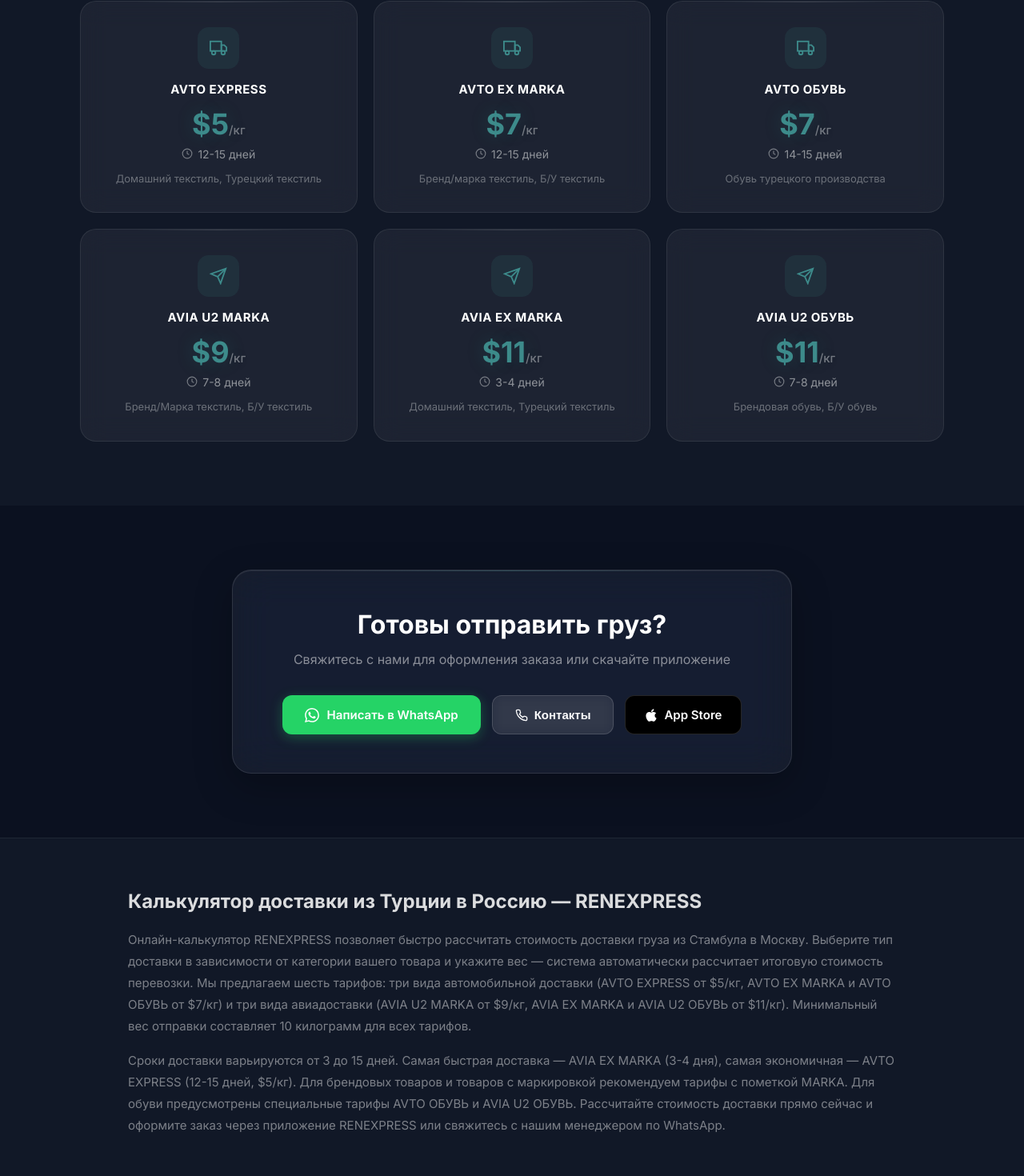
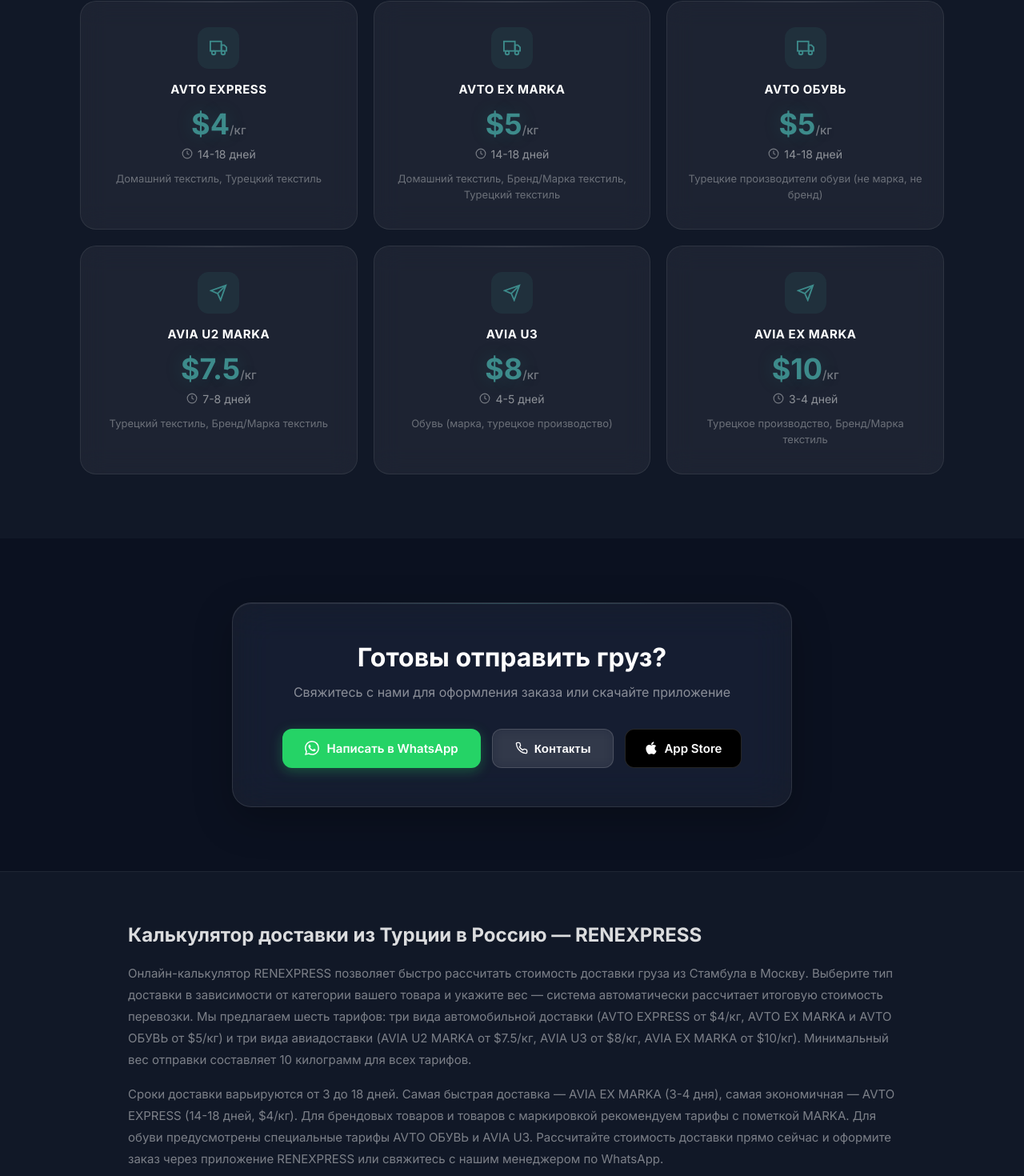
Before and after one commit to renexpress/renexpress-web, a React (Create React App) app: page /calculator in a window 1280 px wide. Shown: the part 1182-2652 px from the top of the page at 80% size. Built offline with nearby package versions, Linux system fonts and the light colour scheme.

Commit message:
price changes

```diff
--- a/public/index.html
+++ b/public/index.html
@@ -137,7 +137,7 @@
           "name": "Сколько стоит доставка из Турции в Россию?",
           "acceptedAnswer": {
             "@type": "Answer",
-            "text": "Стоимость доставки из Турции зависит от типа товара и способа перевозки. Авто доставка: от $5/кг (AVTO EXPRESS) до $7/кг. Авиа доставка: от $9/кг до $11/кг. Минимальный вес отправки — 10 кг."
+            "text": "Стоимость доставки из Турции зависит от типа товара и способа перевозки. Авто доставка: от $4/кг (AVTO EXPRESS) до $5/кг. Авиа доставка: от $7.5/кг до $10/кг. Минимальный вес отправки — 10 кг."
           }
         },
         {
@@ -145,7 +145,7 @@
           "name": "Какие сроки доставки из Стамбула в Москву?",
           "acceptedAnswer": {
             "@type": "Answer",
-            "text": "Авто доставка занимает 12-15 дней. Авиа доставка: AVIA EX MARKA — 3-4 дня, AVIA U2 MARKA и AVIA U2 ОБУВЬ — 7-8 дней."
+            "text": "Авто доставка занимает 14-18 дней. Авиа доставка: AVIA EX MARKA — 3-4 дня, AVIA U3 — 4-5 дней, AVIA U2 MARKA — 7-8 дней."
           }
         },
         {
--- a/src/pages/Calculator.js
+++ b/src/pages/Calculator.js
@@ -19,12 +19,12 @@
   };
 
   const deliveryTypes = [
-    { code: 'avto_express', name: 'AVTO EXPRESS', price: 5, days: '12-15', desc: 'Домашний текстиль, Турецкий текстиль' },
-    { code: 'avto_ex_marka', name: 'AVTO EX MARKA', price: 7, days: '12-15', desc: 'Бренд/марка текстиль, Б/У текстиль' },
-    { code: 'avto_obuv', name: 'AVTO ОБУВЬ', price: 7, days: '14-15', desc: 'Обувь турецкого производства' },
-    { code: 'avia_u2_marka', name: 'AVIA U2 MARKA', price: 9, days: '7-8', desc: 'Бренд/Марка текстиль, Б/У текстиль' },
-    { code: 'avia_ex_marka', name: 'AVIA EX MARKA', price: 11, days: '3-4', desc: 'Домашний текстиль, Турецкий текстиль' },
-    { code: 'avia_u2_obuv', name: 'AVIA U2 ОБУВЬ', price: 11, days: '7-8', desc: 'Брендовая обувь, Б/У обувь' },
+    { code: 'avto_express', name: 'AVTO EXPRESS', price: 4, days: '14-18', desc: 'Домашний текстиль, Турецкий текстиль' },
+    { code: 'avto_ex_marka', name: 'AVTO EX MARKA', price: 5, days: '14-18', desc: 'Домашний текстиль, Бренд/Марка текстиль, Турецкий текстиль' },
+    { code: 'avto_obuv', name: 'AVTO ОБУВЬ', price: 5, days: '14-18', desc: 'Турецкие производители обуви (не марка, не бренд)' },
+    { code: 'avia_u2_marka', name: 'AVIA U2 MARKA', price: 7.5, days: '7-8', desc: 'Турецкий текстиль, Бренд/Марка текстиль' },
+    { code: 'avia_u3', name: 'AVIA U3', price: 8, days: '4-5', desc: 'Обувь (марка, турецкое производство)' },
+    { code: 'avia_ex_marka', name: 'AVIA EX MARKA', price: 10, days: '3-4', desc: 'Турецкое производство, Бренд/Марка текстиль' },
   ];
 
   const calculate = () => {
@@ -337,14 +337,14 @@
             Онлайн-калькулятор RENEXPRESS позволяет быстро рассчитать стоимость доставки груза из Стамбула
             в Москву. Выберите тип доставки в зависимости от категории вашего товара и укажите вес —
             система автоматически рассчитает итоговую стоимость перевозки. Мы предлагаем шесть тарифов:
-            три вида автомобильной доставки (AVTO EXPRESS от $5/кг, AVTO EX MARKA и AVTO ОБУВЬ от $7/кг)
-            и три вида авиадоставки (AVIA U2 MARKA от $9/кг, AVIA EX MARKA и AVIA U2 ОБУВЬ от $11/кг).
+            три вида автомобильной доставки (AVTO EXPRESS от $4/кг, AVTO EX MARKA и AVTO ОБУВЬ от $5/кг)
+            и три вида авиадоставки (AVIA U2 MARKA от $7.5/кг, AVIA U3 от $8/кг, AVIA EX MARKA от $10/кг).
             Минимальный вес отправки составляет 10 килограмм для всех тарифов.
           </p>
           <p style={styles.seoText}>
-            Сроки доставки варьируются от 3 до 15 дней. Самая быстрая доставка — AVIA EX MARKA (3-4 дня),
-            самая экономичная — AVTO EXPRESS (12-15 дней, $5/кг). Для брендовых товаров и товаров с маркировкой
-            рекомендуем тарифы с пометкой MARKA. Для обуви предусмотрены специальные тарифы AVTO ОБУВЬ и AVIA U2 ОБУВЬ.
+            Сроки доставки варьируются от 3 до 18 дней. Самая быстрая доставка — AVIA EX MARKA (3-4 дня),
+            самая экономичная — AVTO EXPRESS (14-18 дней, $4/кг). Для брендовых товаров и товаров с маркировкой
+            рекомендуем тарифы с пометкой MARKA. Для обуви предусмотрены специальные тарифы AVTO ОБУВЬ и AVIA U3.
             Рассчитайте стоимость доставки прямо сейчас и оформите заказ через приложение RENEXPRESS или свяжитесь
             с нашим менеджером по WhatsApp.
           </p>
--- a/src/pages/FAQ.js
+++ b/src/pages/FAQ.js
@@ -23,15 +23,15 @@
     { q: 'Что такое код REN?', a: 'Код REN — это ваш персональный идентификатор в системе RENEXPRESS (например, REN123). Он присваивается при регистрации и используется для маркировки грузов, отслеживания заказов и идентификации клиента. Укажите ваш код REN при передаче товара поставщику.', cat: 'Общие вопросы' },
 
     // Доставка и сроки
-    { q: 'Сколько стоит доставка из Турции?', a: 'Стоимость зависит от типа товара и способа доставки. Авто доставка: от $5/кг (AVTO EXPRESS) до $7/кг (AVTO EX MARKA, AVTO ОБУВЬ). Авиа доставка: от $9/кг (AVIA U2 MARKA) до $11/кг (AVIA EX MARKA, AVIA U2 ОБУВЬ). Минимальный вес отправки — 10 кг.', cat: 'Доставка и сроки' },
-    { q: 'Какие сроки доставки из Стамбула в Москву?', a: 'Авто доставка занимает 12-15 дней (текстиль и обувь). Авиа доставка: AVIA EX MARKA — 3-4 дня, AVIA U2 MARKA и AVIA U2 ОБУВЬ — 7-8 дней. Точные сроки зависят от загруженности маршрутов и таможенного оформления.', cat: 'Доставка и сроки' },
+    { q: 'Сколько стоит доставка из Турции?', a: 'Стоимость зависит от типа товара и способа доставки. Авто доставка: от $4/кг (AVTO EXPRESS) до $5/кг (AVTO EX MARKA, AVTO ОБУВЬ). Авиа доставка: от $7.5/кг (AVIA U2 MARKA) до $10/кг (AVIA EX MARKA). Обувь авиа — AVIA U3 $8/кг. Минимальный вес отправки — 10 кг.', cat: 'Доставка и сроки' },
+    { q: 'Какие сроки доставки из Стамбула в Москву?', a: 'Авто доставка занимает 14-18 дней (текстиль и обувь). Авиа доставка: AVIA EX MARKA — 3-4 дня, AVIA U3 — 4-5 дней, AVIA U2 MARKA — 7-8 дней. Точные сроки зависят от загруженности маршрутов и таможенного оформления.', cat: 'Доставка и сроки' },
     { q: 'Какой минимальный вес для отправки?', a: 'Минимальный вес для отправки через RENEXPRESS составляет 10 килограмм. Это относится ко всем тарифам — как авто, так и авиа доставке. Если ваш груз меньше 10 кг, мы можем консолидировать его с другими отправками.', cat: 'Доставка и сроки' },
     { q: 'Отправляете ли вы грузы каждый день?', a: 'Да, мы осуществляем отправку грузов из Стамбула ежедневно. Это позволяет минимизировать время хранения товара на складе и обеспечить максимально быструю доставку вашего груза в Москву.', cat: 'Доставка и сроки' },
 
     // Типы грузов
-    { q: 'Что такое тариф AVTO EXPRESS?', a: 'AVTO EXPRESS — самый доступный тариф по цене $5/кг. Подходит для домашнего текстиля и турецкого текстиля без брендовых маркировок. Срок доставки — 12-15 дней автотранспортом.', cat: 'Типы грузов' },
-    { q: 'В чём разница между AVTO EXPRESS и AVTO EX MARKA?', a: 'AVTO EXPRESS ($5/кг) предназначен только для домашнего и турецкого текстиля без брендов. AVTO EX MARKA ($7/кг) включает доставку брендового/маркированного текстиля и б/у текстиля. Сроки доставки одинаковые — 12-15 дней.', cat: 'Типы грузов' },
-    { q: 'Можно ли отправить брендовую обувь?', a: 'Да, для брендовой и б/у обуви предусмотрен тариф AVIA U2 ОБУВЬ по цене $11/кг со сроком 7-8 дней. Тариф AVTO ОБУВЬ ($7/кг, 14-15 дней) предназначен только для обуви турецкого производства без брендовых маркировок.', cat: 'Типы грузов' },
+    { q: 'Что такое тариф AVTO EXPRESS?', a: 'AVTO EXPRESS — самый доступный тариф по цене $4/кг. Подходит для домашнего текстиля и турецкого текстиля без брендовых маркировок. Срок доставки — 14-18 дней автотранспортом.', cat: 'Типы грузов' },
+    { q: 'В чём разница между AVTO EXPRESS и AVTO EX MARKA?', a: 'AVTO EXPRESS ($4/кг) предназначен только для домашнего и турецкого текстиля без брендов. AVTO EX MARKA ($5/кг) включает доставку брендового/маркированного текстиля и турецкого текстиля. Сроки доставки одинаковые — 14-18 дней.', cat: 'Типы грузов' },
+    { q: 'Можно ли отправить брендовую обувь?', a: 'Да, для обуви (марка, турецкое производство) предусмотрен тариф AVIA U3 по цене $8/кг со сроком 4-5 дней. Тариф AVTO ОБУВЬ ($5/кг, 14-18 дней) предназначен для обуви турецкого производства без брендовых маркировок.', cat: 'Типы грузов' },
 
     // Отслеживание
     { q: 'Как отслеживать свой груз?', a: 'Скачайте мобильное приложение RENEXPRESS из App Store. После авторизации по вашему коду REN вы увидите все ваши заказы с актуальными статусами доставки. Также вы можете связаться с менеджером через чат поддержки в приложении.', cat: 'Отслеживание' },
--- a/src/pages/Home.js
+++ b/src/pages/Home.js
@@ -226,7 +226,7 @@
                   transition: 'opacity 0.1s, transform 0.1s',
                 }}>
                   Авиа и авто перевозки текстиля, обуви и товаров из Турции.<br/>
-                  От $5/кг. Сроки от 3 дней. Более 3000 клиентов доверяют нам.
+                  От $4/кг. Сроки от 3 дней. Более 3000 клиентов доверяют нам.
                 </p>
                 <div style={{ display: 'flex', gap: 12, flexWrap: 'wrap', opacity: 1 - scrollY * 1.5, transition: 'opacity 0.1s' }}>
                   <button className="hero-button" onClick={() => navigate('/calculator')} style={styles.heroButton}>
@@ -261,7 +261,7 @@
               </span>
               <p className="display-card__title" style={{ color: '#93C5FD' }}>Авто доставка</p>
             </div>
-            <p className="display-card__desc">От $5/кг — текстиль за 12-15 дней</p>
+            <p className="display-card__desc">От $4/кг — текстиль за 14-18 дней</p>
             <p className="display-card__date">6 тарифов на выбор</p>
           </div>
           {/* Card 2 */}
@@ -274,7 +274,7 @@
               </span>
               <p className="display-card__title" style={{ color: '#93C5FD' }}>Авиа доставка</p>
             </div>
-            <p className="display-card__desc">От $9/кг — экспресс за 3-4 дня</p>
+            <p className="display-card__desc">От $7.5/кг — экспресс за 3-4 дня</p>
             <p className="display-card__date">Ежедневные отправки</p>
           </div>
           {/* Card 3 */}
@@ -351,7 +351,7 @@
             {[
               { icon: <svg width="24" height="24" viewBox="0 0 24 24" fill="none" stroke={PRIMARY} strokeWidth="2"><rect x="1" y="3" width="15" height="13"/><polygon points="16 8 20 8 23 11 23 16 16 16 16 8"/><circle cx="5.5" cy="18.5" r="2.5"/><circle cx="18.5" cy="18.5" r="2.5"/></svg>,
                 title: 'Авто и авиа доставка',
-                text: 'Шесть тарифов: авто от $5/кг за 12-15 дней, авиа от $9/кг за 3-4 дня. Ежедневные отправки из Стамбула.' },
+                text: 'Шесть тарифов: авто от $4/кг за 14-18 дней, авиа от $7.5/кг за 3-4 дня. Ежедневные отправки из Стамбула.' },
               { icon: <svg width="24" height="24" viewBox="0 0 24 24" fill="none" stroke={PRIMARY} strokeWidth="2"><path d="M12 22s8-4 8-10V5l-8-3-8 3v7c0 6 8 10 8 10z"/><path d="m9 12 2 2 4-4"/></svg>,
                 title: 'Честный знак и маркировка',
                 text: 'Маркируем товары для легальной продажи в России. Доставляем напрямую на склады Wildberries и OZON.' },
@@ -381,12 +381,12 @@
             <h3 style={styles.seoTariffTitle}>Тарифы на карго доставку из Турции</h3>
             <div className="seo-tariff-row" style={styles.seoTariffRow}>
               {[
-                { name: 'AVTO EXPRESS', price: '$5/кг', days: '12-15 дн', type: 'Текстиль' },
-                { name: 'AVTO EX MARKA', price: '$7/кг', days: '12-15 дн', type: 'Бренд текстиль' },
-                { name: 'AVTO ОБУВЬ', price: '$7/кг', days: '14-15 дн', type: 'Обувь' },
-                { name: 'AVIA U2 MARKA', price: '$9/кг', days: '7-8 дн', type: 'Бренд текстиль' },
-                { name: 'AVIA EX MARKA', price: '$11/кг', days: '3-4 дн', type: 'Экспресс' },
-                { name: 'AVIA U2 ОБУВЬ', price: '$11/кг', days: '7-8 дн', type: 'Бренд обувь' },
+                { name: 'AVTO EXPRESS', price: '$4/кг', days: '14-18 дн', type: 'Текстиль' },
+                { name: 'AVTO EX MARKA', price: '$5/кг', days: '14-18 дн', type: 'Бренд текстиль' },
+                { name: 'AVTO ОБУВЬ', price: '$5/кг', days: '14-18 дн', type: 'Обувь' },
+                { name: 'AVIA U2 MARKA', price: '$7.5/кг', days: '7-8 дн', type: 'Бренд текстиль' },
+                { name: 'AVIA U3', price: '$8/кг', days: '4-5 дн', type: 'Обувь' },
+                { name: 'AVIA EX MARKA', price: '$10/кг', days: '3-4 дн', type: 'Бренд текстиль' },
               ].map((t, i) => (
                 <div key={i} style={styles.seoTariffChip}>
                   <span style={styles.seoTariffName}>{t.name}</span>
--- a/src/pages/Services.js
+++ b/src/pages/Services.js
@@ -16,12 +16,12 @@
   };
 
   const deliveryTypes = [
-    { name: 'AVTO EXPRESS', price: 5, days: '12-15', desc: 'Домашний текстиль, Турецкий текстиль', icon: 'truck' },
-    { name: 'AVTO EX MARKA', price: 7, days: '12-15', desc: 'Домашний текстиль, Бренд/марка текстиль, Б/У текстиль, Турецкий текстиль', icon: 'truck' },
-    { name: 'AVTO ОБУВЬ', price: 7, days: '14-15', desc: 'Турецкое производство обуви (нельзя бренд)', icon: 'truck' },
-    { name: 'AVIA U2 MARKA', price: 9, days: '7-8', desc: 'Турецкий текстиль, Бренд/Марка текстиль, Б/У текстиль', icon: 'plane' },
-    { name: 'AVIA EX MARKA', price: 11, days: '3-4', desc: 'Домашний текстиль, Турецкий текстиль', icon: 'plane' },
-    { name: 'AVIA U2 ОБУВЬ', price: 11, days: '7-8', desc: 'Турецкое производство обуви, Бренд/Марка обувь, Б/У обувь', icon: 'plane' },
+    { name: 'AVTO EXPRESS', price: 4, days: '14-18', desc: 'Домашний текстиль, Турецкий текстиль', icon: 'truck' },
+    { name: 'AVTO EX MARKA', price: 5, days: '14-18', desc: 'Домашний текстиль, Бренд/Марка текстиль, Турецкий текстиль', icon: 'truck' },
+    { name: 'AVTO ОБУВЬ', price: 5, days: '14-18', desc: 'Турецкие производители обуви (не марка, не бренд)', icon: 'truck' },
+    { name: 'AVIA U2 MARKA', price: 7.5, days: '7-8', desc: 'Турецкий текстиль, Бренд/Марка текстиль', icon: 'plane' },
+    { name: 'AVIA U3', price: 8, days: '4-5', desc: 'Обувь (марка, турецкое производство)', icon: 'plane' },
+    { name: 'AVIA EX MARKA', price: 10, days: '3-4', desc: 'Турецкое производство, Бренд/Марка текстиль', icon: 'plane' },
   ];
 
   const steps = [
@@ -903,8 +903,8 @@
             Мы осуществляем карго доставку текстиля, обуви и других товаров турецкого производства из Стамбула
             в Москву автомобильным и авиационным транспортом. Наши тарифы рассчитаны на различные категории
             товаров: домашний текстиль, турецкий текстиль, брендовый текстиль, обувь турецкого и импортного
-            производства. Стоимость доставки начинается от $5 за килограмм при автомобильной перевозке
-            и от $9 при авиадоставке. Сроки доставки составляют от 3 до 15 дней в зависимости от выбранного тарифа.
+            производства. Стоимость доставки начинается от $4 за килограмм при автомобильной перевозке
+            и от $7.5 при авиадоставке. Сроки доставки составляют от 3 до 18 дней в зависимости от выбранного тарифа.
           </p>
           <p style={{
             fontSize: 15,
```
Also changed, not shown: 1 other file (tests, documents, lock files or other folders).
